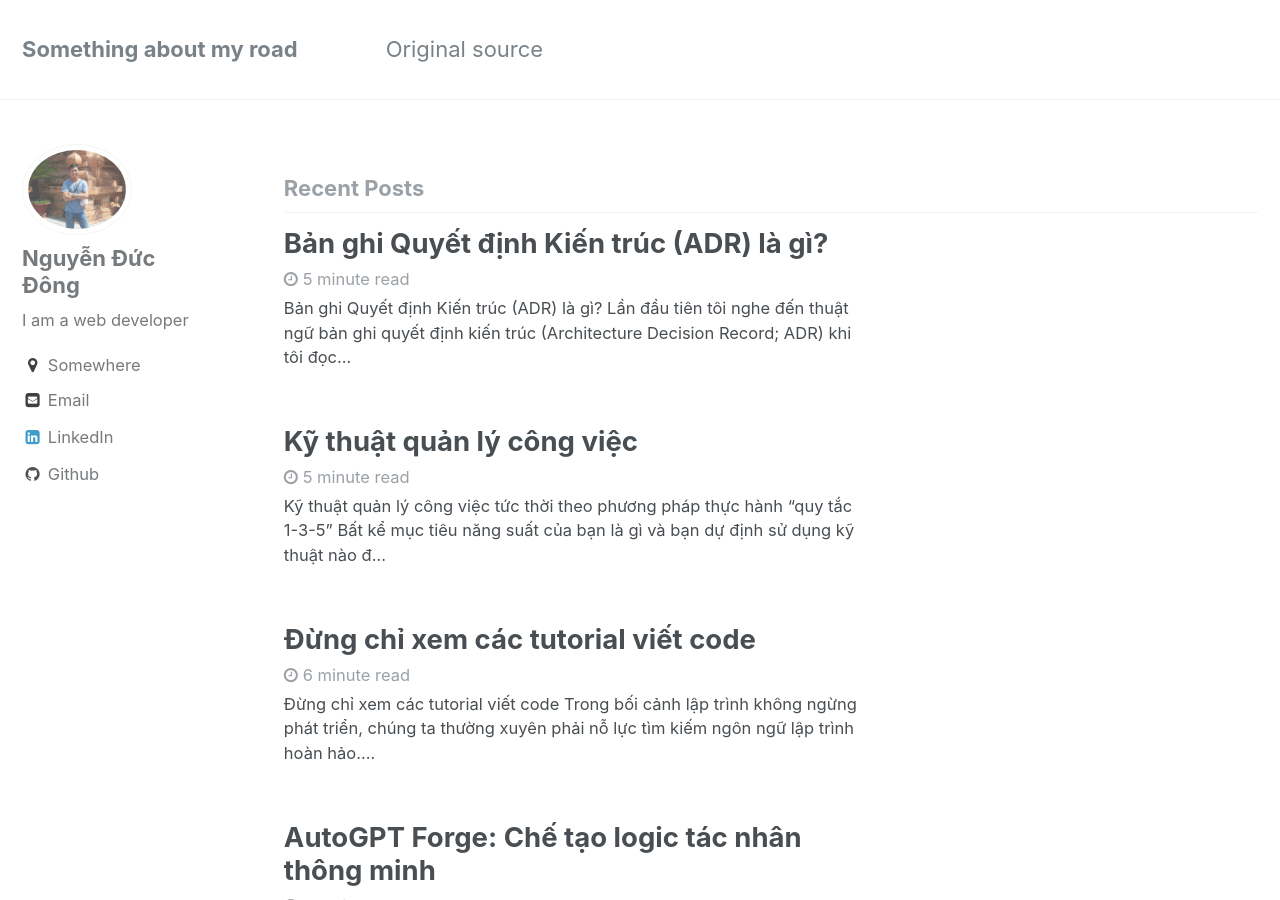
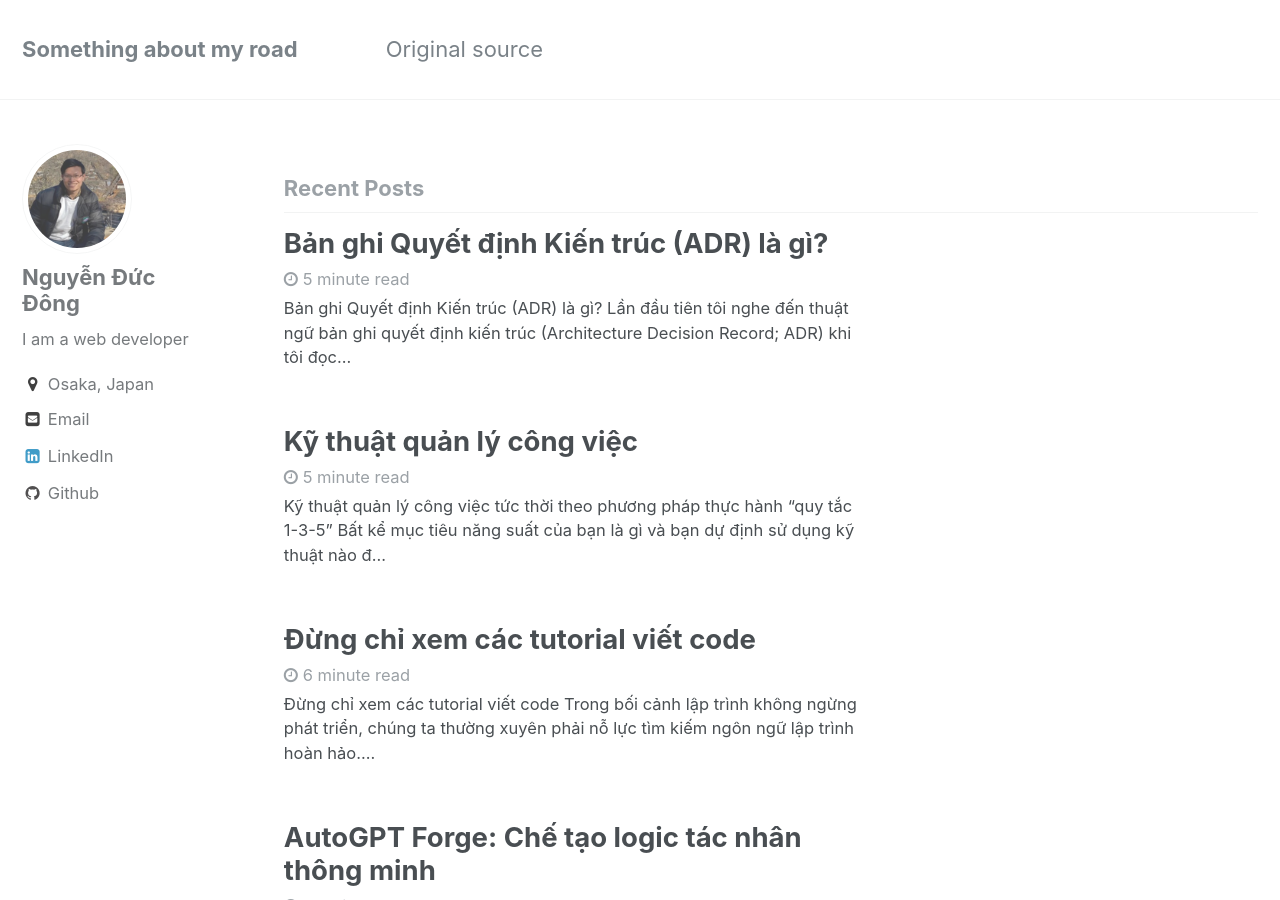
Before and after one commit to ducdongmg/ducdongmg.github.io, a Jekyll site: the page built from index.html, in a window 1280 px wide and 900 px high. Built offline with Jekyll 4.4.1, drawn with Linux system fonts in a browser that asks for light colours; the list of posts is cut into pages by our own code.

Commit message:
update avatar

```diff
--- a/_config.yml
+++ b/_config.yml
@@ -65,7 +65,7 @@ facebook:
   app_id                 :
   publisher              :
 # Open Graph/Twitter default site image
-og_image                 : "bio-photo.PNG"
+og_image                 : "bio-photo.png"
 # For specifying social profiles
 # - https://developers.google.com/structured-data/customize/social-profiles
 social:
@@ -83,9 +83,9 @@ analytics:
 # Site Author
 author:
   name             : "Nguyễn Đức Đông"
-  avatar           : "bio-photo.PNG"
+  avatar           : "bio-photo.png"
   bio              : "I am a web developer"
-  location         : "Somewhere"
+  location         : "Osaka, Japan"
   email            : ducdong.mg@gmail.com
   uri              :
   bitbucket        :
```
Also changed, not shown: images/bio-photo.PNG.
